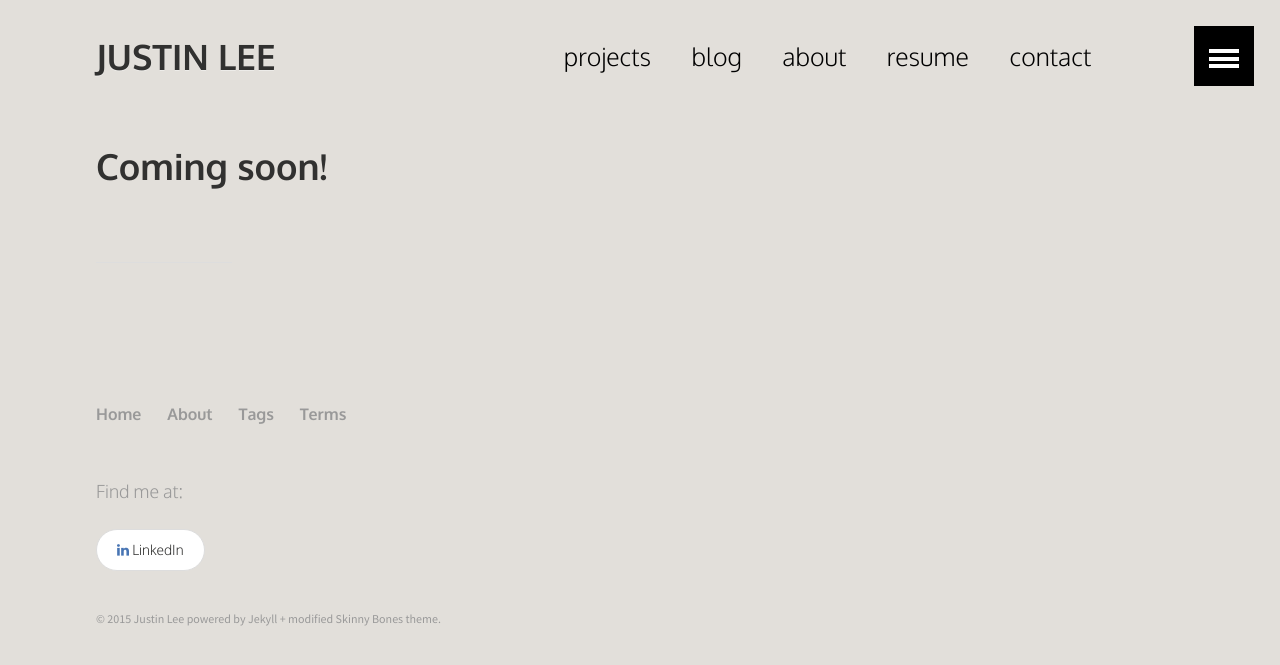
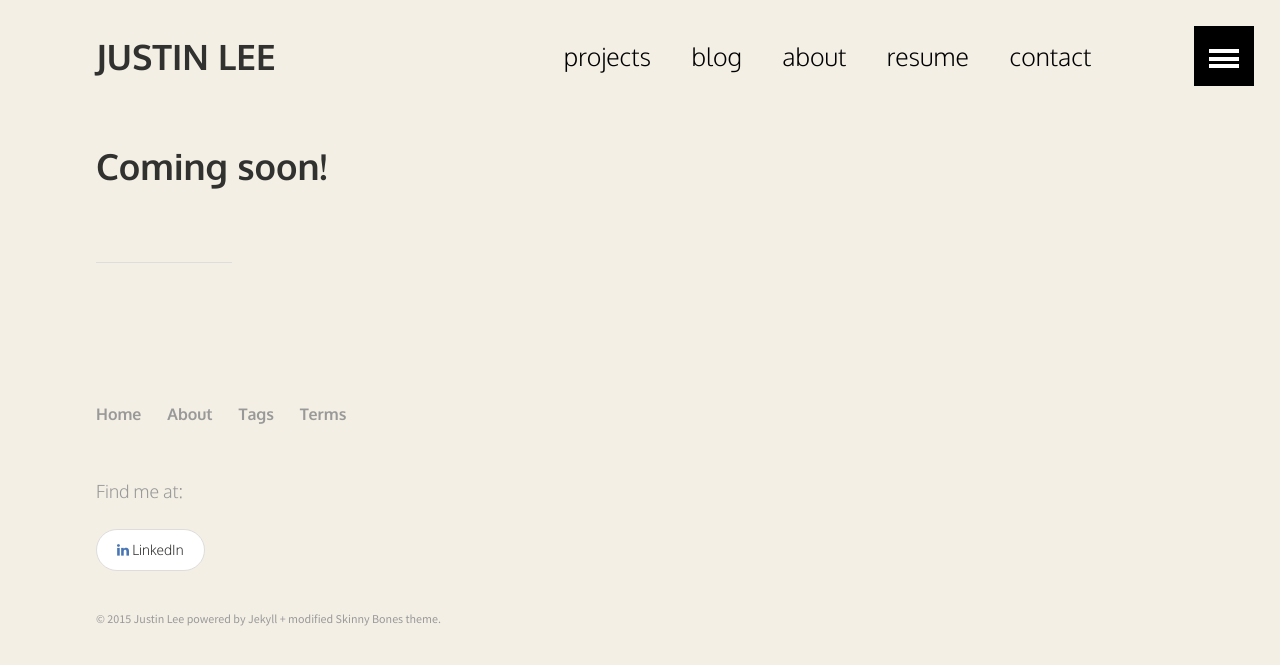
Before and after one commit to pengineered/pengineered.github.io, a Jekyll site: the page built from resume/resume.md, in a window 1280 px wide. Shown: the top 665 px of the page. Built offline with Jekyll 4.4.1, drawn with Linux system fonts in a browser that asks for light colours.

Commit message:
testing stuff

```diff
--- a/_sass/_layout.scss
+++ b/_sass/_layout.scss
@@ -29,7 +29,15 @@
 	color: $black;
 	font-family: $alt-font;
 	font-weight: bold;
-	text-shadow: 0 1px 0 rgba(255, 255, 255, 0.4);
+
+	@mixin txtOffset( $offsetColor: $bg-color, $text-color, $shadeColor: darken($offsetColor, 20%)){
+		color: $text-color;
+  		text-shadow:
+    		1px 1px $offsetColor,
+    		3px 3px $shadeColor;
+	}
+
+
 	@include font-size(35,no);
 	line-height: .5 * $masthead-height; // half the height to center vertically
 	text-transform: uppercase;
--- a/_sass/_variables.scss
+++ b/_sass/_variables.scss
@@ -25,7 +25,7 @@ $border-radius               	: 3px;
 $white                        : #fff;
 $black                        : #000;
 
-$bg-color                     : #E2DFDA;
+$bg-color                     : /*#E2DFDA*/#f3efe5;
 
 $main-brown                   : #A7997E;
 
```
